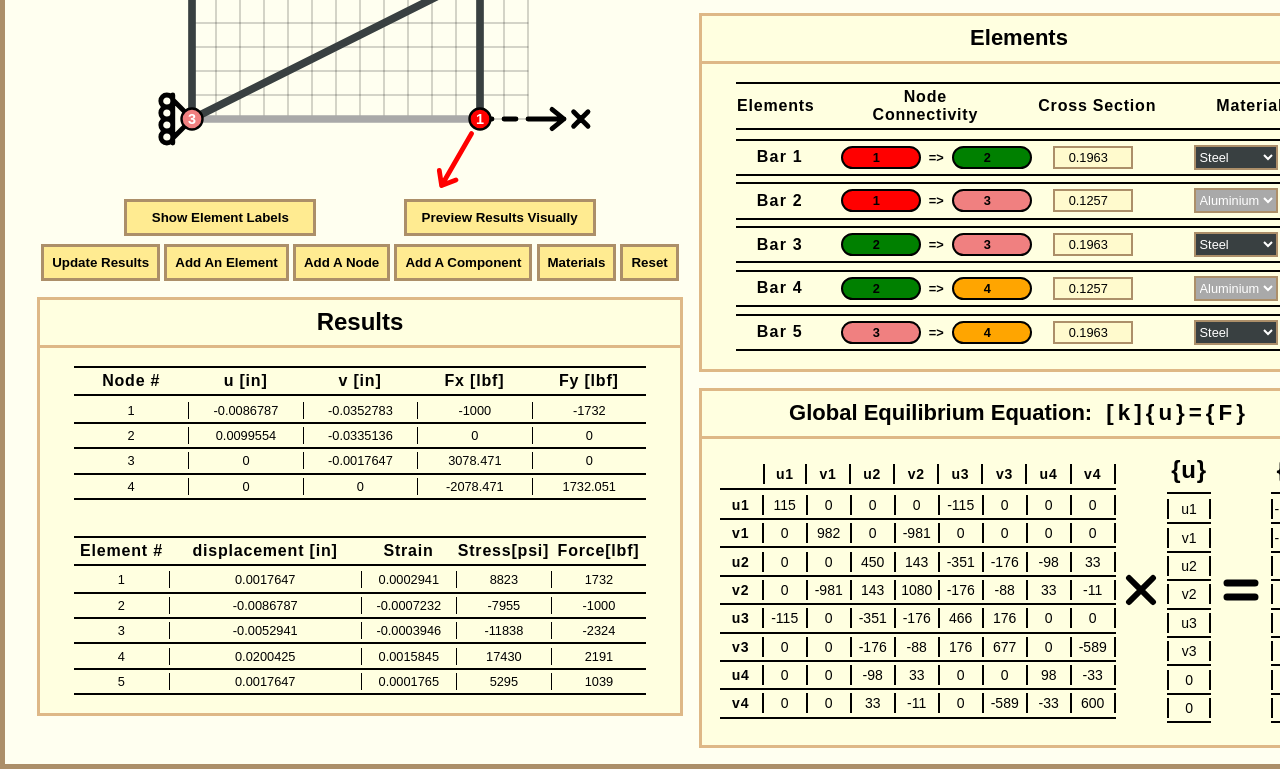
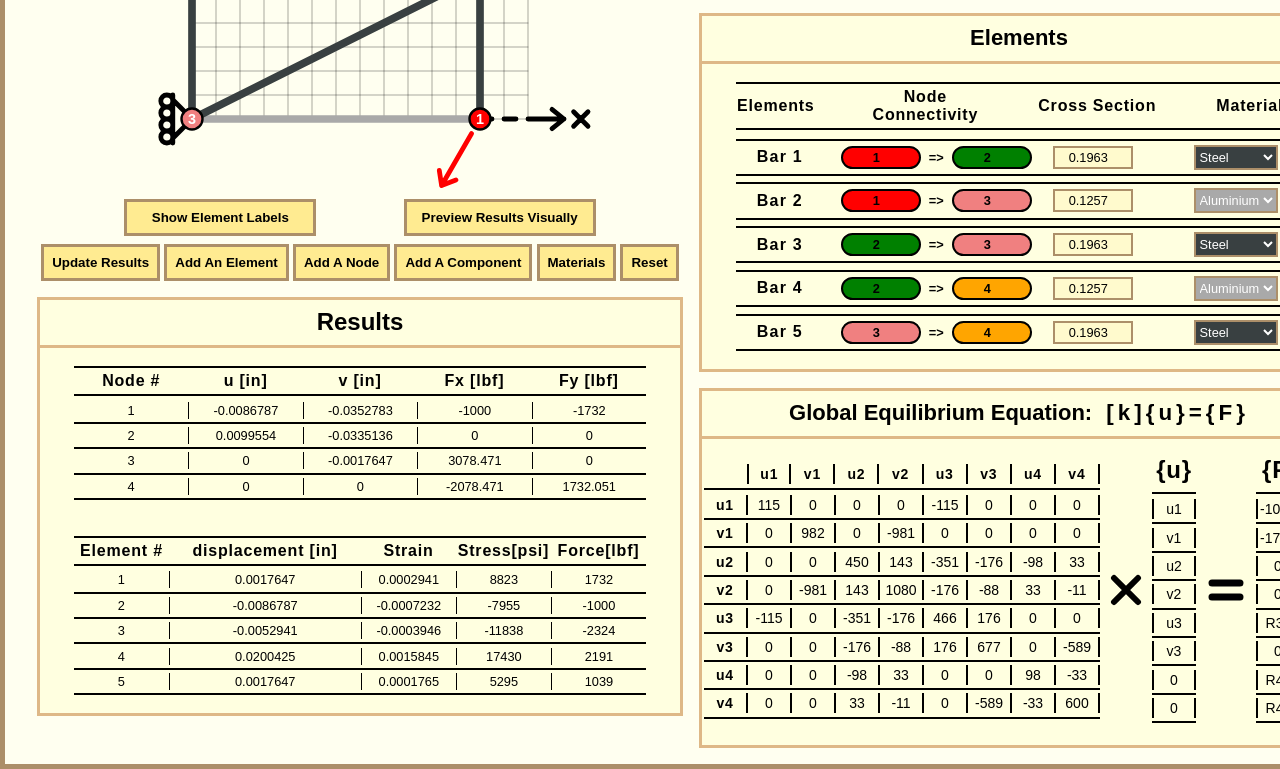
Before and after one commit to onoury/ENGR492_Course_Project_2, a plain HTML site: page index.html in a window 1280 px wide. Shown: the part 432-1201 px from the top of the page. Drawn offline with nearby package versions, Linux system fonts and the light colour scheme.

Commit message:
Add files via upload

```diff
--- a/index.html
+++ b/index.html
@@ -138,7 +138,7 @@
                 <span class="table-title" style="height: fit-content; margin-block: auto; font-size: 1.375rem" >Global Equilibrium Equation: <b style="padding-left: 0.5rem; font-size: 1.4rem; letter-spacing: 4px;"> [k]{u}={F}</b></span>
             </div>
 
-            <div style="display: flex; justify-content: space-evenly; align-items: center; margin-bottom: 0.25rem;">
+            <div class="stiffness-matrix-table-container">
             <table id="Global-stiffness-matrix" class="Global-stiffness-matrix" style="padding: 0.25rem 0rem; width: 10rem;">
                 <thead>
                     <tr id="stiffness-matrix-thead-row">
--- a/styles.css
+++ b/styles.css
@@ -311,12 +311,14 @@ svg > .element:hover{
 
 .stiff-matrix-multiply-svg{
     width: 3rem;
-    margin-inline: -1rem; height: fit-content;
+    /* margin-inline: -1rem;  */
+    height: fit-content;
 }
 
 .stiff-matrix-equal-svg{
     width: 3.5rem;
-    margin-inline: -1rem; height: fit-content;
+    /* margin-inline: -1rem;  */
+    height: fit-content;
 }
 
 .not {
@@ -325,6 +327,14 @@ svg > .element:hover{
     border-right: outset 2px rgba(0, 0, 0, 1);
     margin-right: -0.3rem;
     /* border:solid red 1px !important; */
+}
+
+.stiffness-matrix-table-container {
+    display: flex;
+    /* justify-content: space-evenly; */
+    align-items: center;
+    margin-bottom: 0.25rem;
+    max-width: 100% !important;
 }
 
 
```
